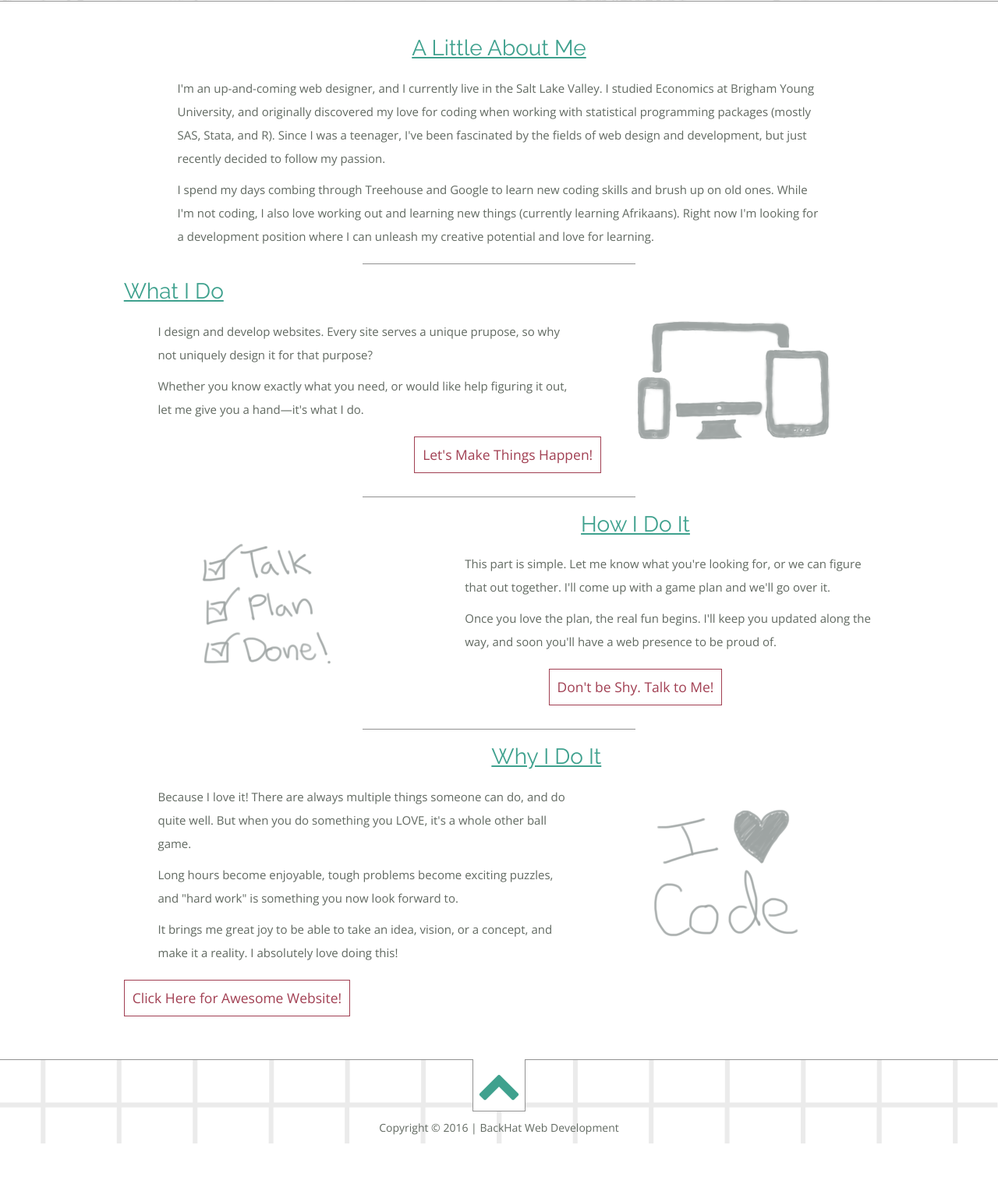
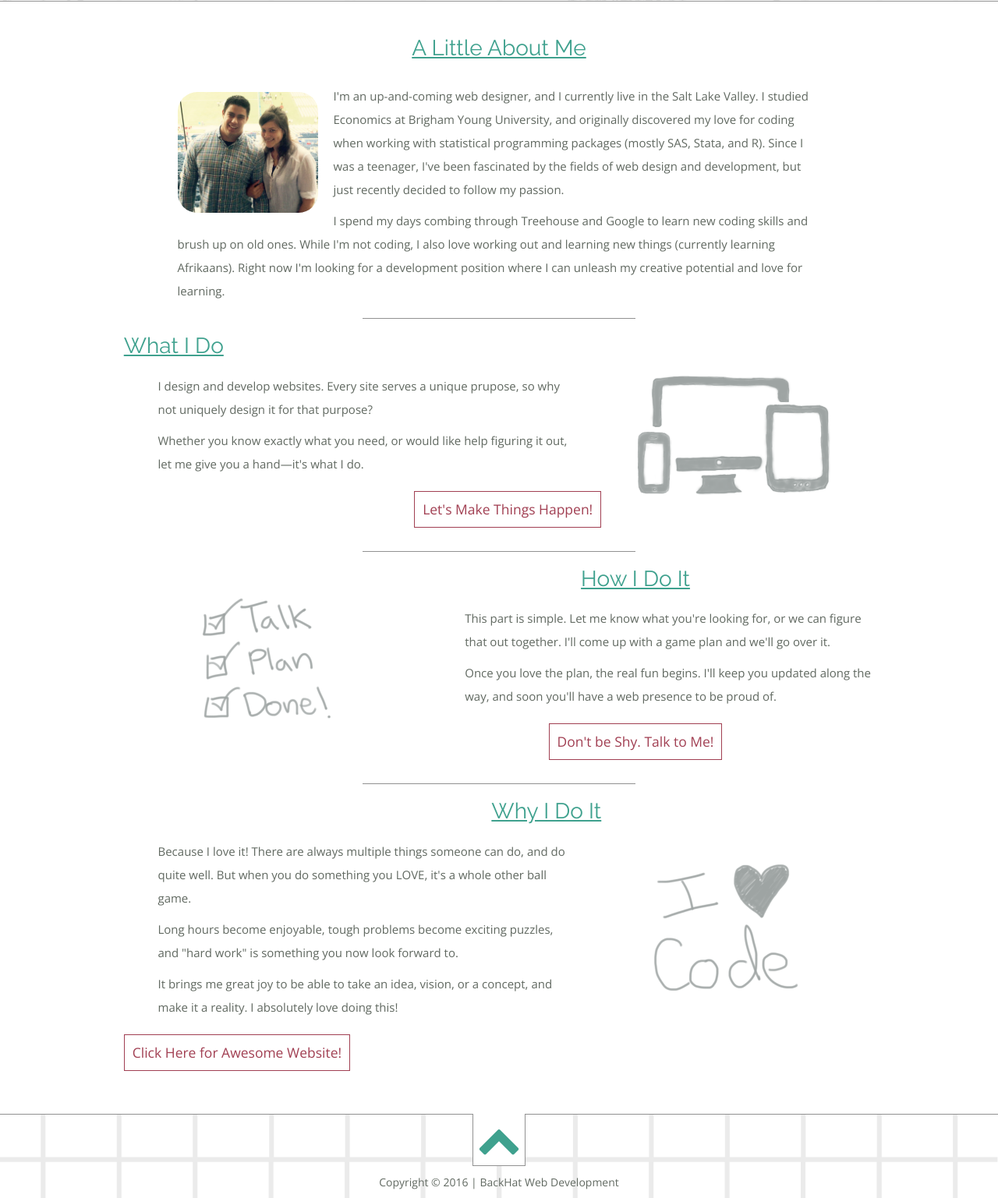
Before and after one commit to bsanchez11385/portfolio, a PHP site: page / in a window 1280 px wide. Shown: the part 800-2337 px from the top of the page at 78% size. Before the commit the page ends 2267 px from the top, so only its background shows below. Run offline with PHP 8.4, Linux system fonts and the light colour scheme; some libraries are stand-ins or nearby versions.

Commit message:
add "about me" picture

```diff
--- a/css/application.css
+++ b/css/application.css
@@ -432,6 +432,8 @@ footer {
   border-top: 1px solid #919191; }
   .sec-container-2 .sec-heading {
     color: #3fa18e; }
+  .sec-container-2 .about p img {
+    border-radius: 25px; }
 
 .sec-hr {
   border-color: #919191 !important; }
@@ -658,6 +660,15 @@ ul.topnav img {
     max-width: calc( 1100px ); }
     .sec-container-2 .about .sec-heading {
       text-align: center; }
+    .sec-container-2 .about p img {
+      width: 180px;
+      height: auto;
+      display: block;
+      margin: auto !important; }
+      @media (min-width: 500px) {
+        .sec-container-2 .about p img {
+          float: left;
+          margin: 20px 20px 0 0 !important; } }
   .sec-container-2 #about-sec-hr {
     margin-top: 10px; }
   .sec-container-2 .row-1 {
--- a/index.html
+++ b/index.html
@@ -31,7 +31,7 @@
             <li><a href="#">Contact</a></li>
             <li><a href="#">Resume</a></li>
             <li><a href="#">Portfolio</a></li>
-            <li><a href="#">About Me</a></li>
+            <li><a href="#about">About Me</a></li>
             <li><a href="#">Home</a></li>
             <li class="icon">
                 <a href="javascript:void(0);" onclick="myFunction()">&#9776;</a>
@@ -48,8 +48,10 @@
             </div>
             <div class="section-container sec-container-2">
                 <a name="section-2"></a>
+                <a name="about"></a>
                 <div class="row about">
                     <h1 class="sec-heading">A Little About Me</h1>
+                    <p><img src="img/about-me-picture-min.jpg" alt="picture of Brian and Nidia Sanchez"></p>
                     <p>I'm an up-and-coming web designer, and I currently live in the Salt Lake Valley. I studied Economics at Brigham Young University, and originally discovered my love for coding when working with statistical programming packages (mostly SAS, Stata, and R). Since I was a teenager, I've been fascinated by the fields of web design and development, but just recently decided to follow my passion.</p>
                     <p>I spend my days combing through Treehouse and Google to learn new coding skills and brush up on old ones. While I'm not coding, I also love working out and learning new things (currently learning Afrikaans). Right now I'm looking for a development position where I can unleash my creative potential and love for learning.</p>
                 </div>
--- a/scss/base/_variables.scss
+++ b/scss/base/_variables.scss
@@ -31,6 +31,7 @@ $secHeadingTopBottomPadding: 20px; // side padding for section headers
 $secActionButtonTopBottomMargin: 30px; // Top and Bottom Margins for section action buttons
 $secActionButtonSideMargin: $secHeadingSidePadding; //Side Margins for section action buttons
 $secActionButtonPadding: 10px; // padding for section action buttons
+$aboutPictureMargin: 20px; // padding around about-me picture
 // ============================================== $navLiTopBottomPadding: 10px; // side padding for nav items
 // ============================================== $navLiSidePadding: 10px; // side padding for nav items
 
--- a/scss/color/_section.scss
+++ b/scss/color/_section.scss
@@ -17,6 +17,11 @@
     .sec-heading{
         color: $quintiary-color;
     }
+    .about{
+        p img{
+            border-radius: 25px;
+        }
+    }
 }
 
 // section dividers
--- a/scss/layout/_section.scss
+++ b/scss/layout/_section.scss
@@ -83,6 +83,16 @@
         max-width: calc( #{$row-toggle-width} );
         .sec-heading{
             text-align: center;
+        }
+        p img{
+            width: 180px;
+            height: auto;
+            display: block;
+            margin: auto !important;
+            @media #{$brk-2}{
+                float: left;
+                margin: $aboutPictureMargin $aboutPictureMargin 0 0 !important;
+            }
         }
     }
     #about-sec-hr{
```
Also changed, not shown: img/about-me-picture-min.jpg (added), img/about-me-picture.jpg (added), 3 other files.
